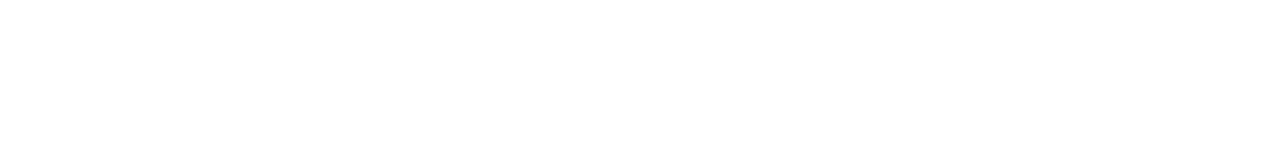
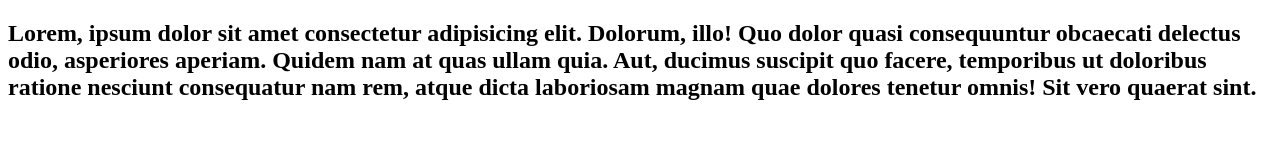
Before and after one commit to AndresDBF/Prueba, a plain HTML site: page index2.html in a window 1280 px wide. Drawn offline with Linux system fonts and the light colour scheme.

Commit message:
Sexto Commit

```diff
--- a/index2.html
+++ b/index2.html
@@ -6,6 +6,8 @@
     <title>Segundo commit</title>
 </head>
 <body>
-
+    <div>
+        <h2>Lorem, ipsum dolor sit amet consectetur adipisicing elit. Dolorum, illo! Quo dolor quasi consequuntur obcaecati delectus odio, asperiores aperiam. Quidem nam at quas ullam quia. Aut, ducimus suscipit quo facere, temporibus ut doloribus ratione nesciunt consequatur nam rem, atque dicta laboriosam magnam quae dolores tenetur omnis! Sit vero quaerat sint.</h2>
+    </div>
 </body>
 </html>
```
